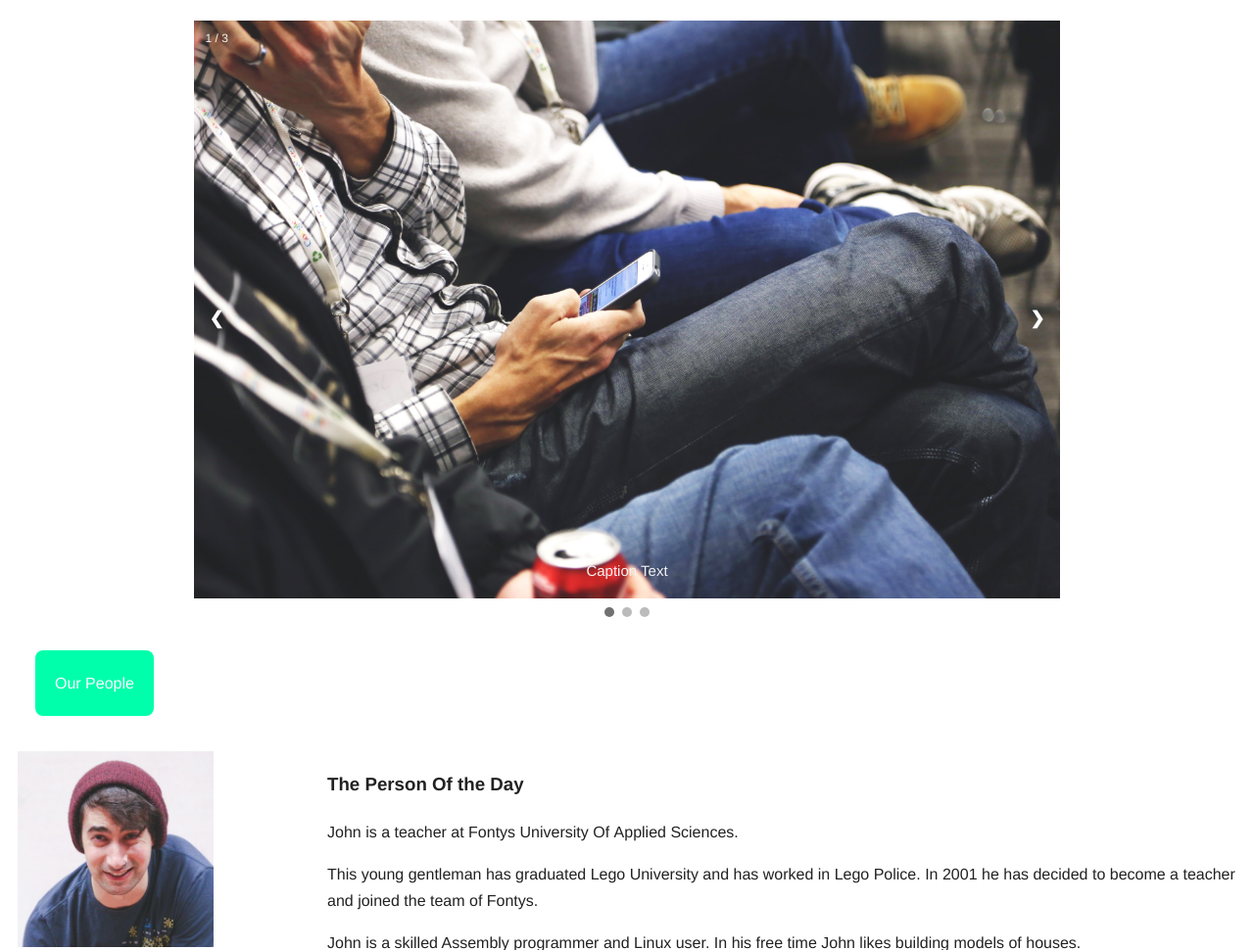
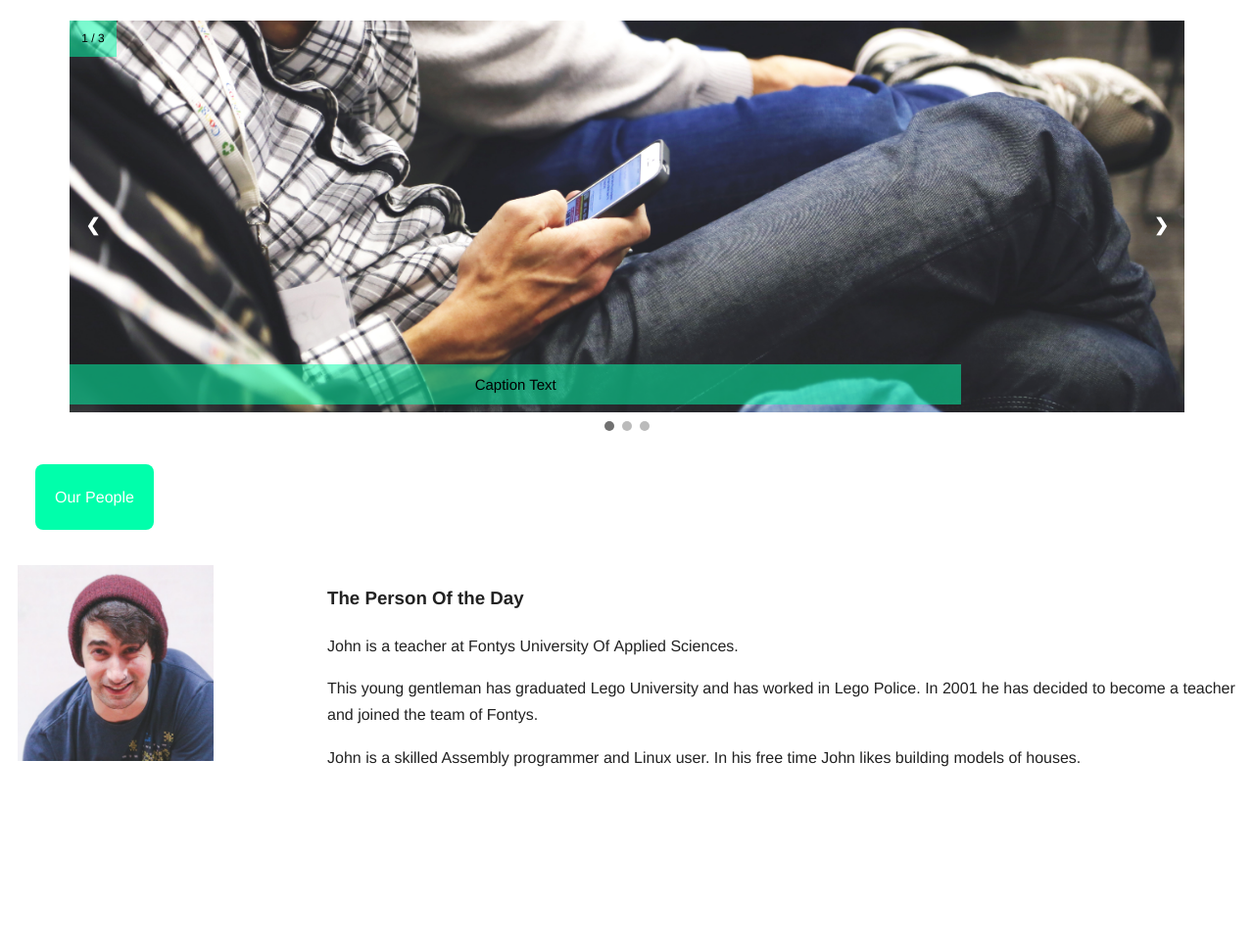
Before and after one commit to PolinaRmsh/PeopleOfFontysWebsite, a PHP site: page / in a window 1280 px wide. Shown: the part 66-1036 px from the top of the page at 98% size. After the commit the page ends 849 px from the top, so only its background shows below. Run offline with PHP 8.4, Linux system fonts and the light colour scheme.

Commit message:
Centered the main page image

```diff
--- a/mainAndThePeople/css/main.css
+++ b/mainAndThePeople/css/main.css
@@ -113,14 +113,18 @@ html {
 
 /* Slideshow container */
 .slideshow-container {
-    max-width: 70%;
+    max-width: 1200px;
+    width: 90%;
     position: relative;
     margin: auto;
 }
 .mySlides img{
+    max-width: 1200px;
+    max-height: 400px;
     width: 100%;
+    height: auto;
+    object-fit: cover;
 }
-
 
 /* Hide the images by default */
 .mySlides {
@@ -155,18 +159,21 @@ html {
 
 /* Caption text */
 .caption {
-    color: #f2f2f2;
+    background-color: rgba(0,255,171,0.5);
+    color: black;
     font-size: 15px;
     padding: 8px 12px;
     position: absolute;
     bottom: 8px;
-    width: 100%;
+    margin: auto;
+    width: 80%;
     text-align: center;
 }
 
 /* Number text (1/3 etc) */
 .numbertext {
-    color: #f2f2f2;
+    background-color: rgba(0,255,171,0.5);
+    color: black;
     font-size: 12px;
     padding: 8px 12px;
     position: absolute;
```
